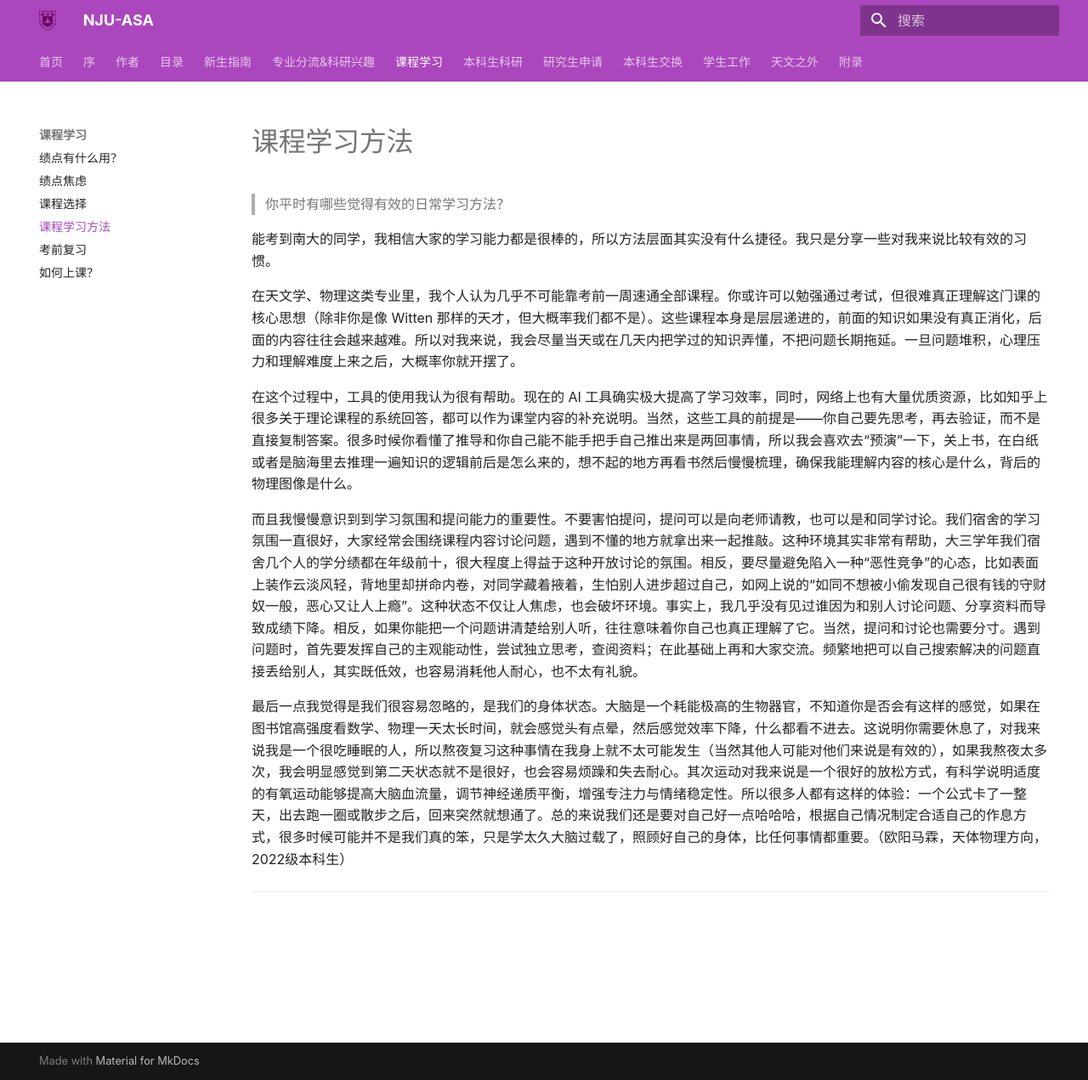
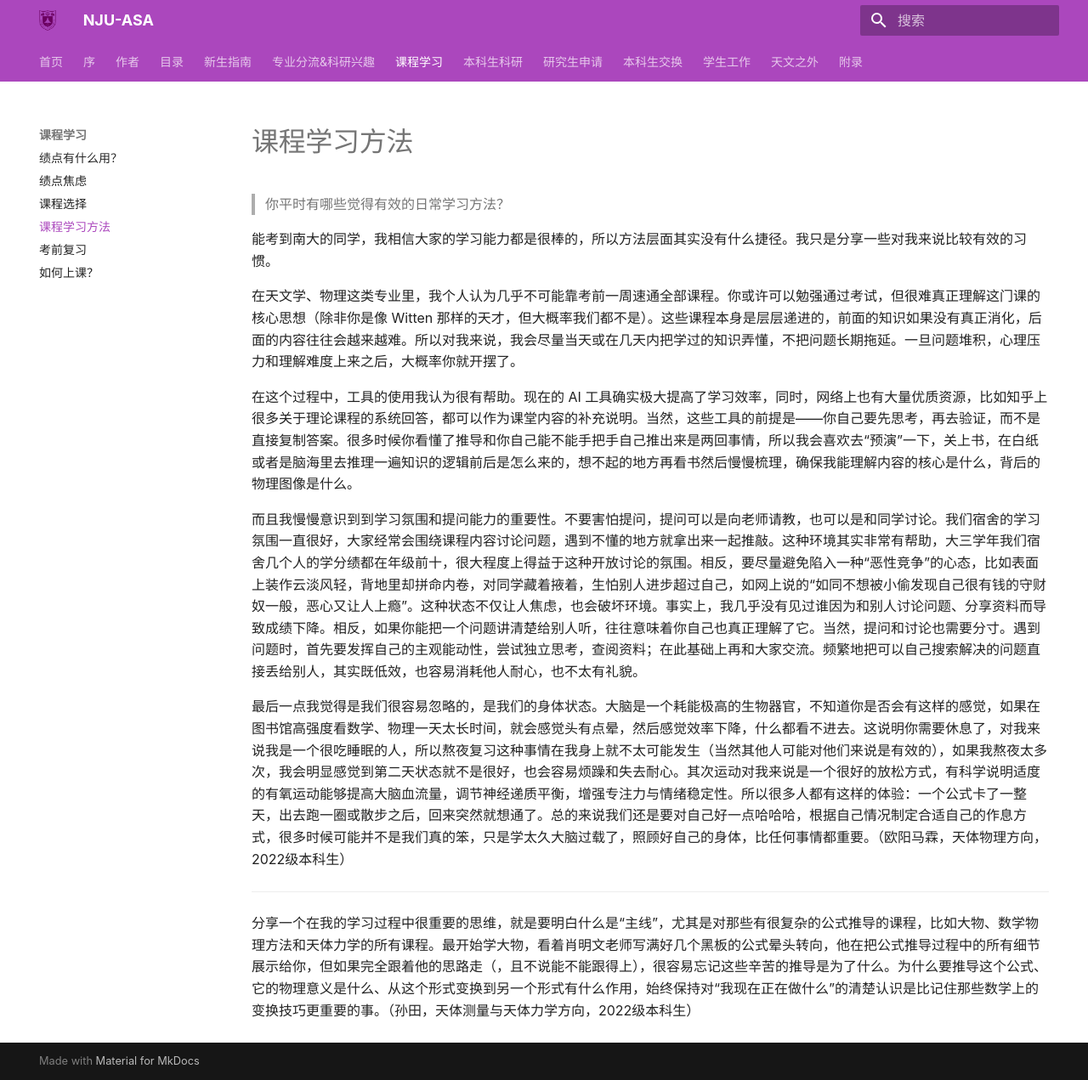
Before and after one commit to nju-astronomy/NJU-ASA, an MkDocs documentation site: the page built from docs/academics/study_methods.md, in a window 1280 px wide and 1271 px high. Shown: the whole window at 85% size. Built offline with MkDocs 1.6.1 and Material for MkDocs 9.7.7, drawn with Linux system fonts in a browser that asks for light colours; some web fonts are replaced.

Commit message:
Update study_methods.md

```diff
--- a/docs/academics/study_methods.md
+++ b/docs/academics/study_methods.md
@@ -11,3 +11,5 @@
 最后一点我觉得是我们很容易忽略的，是我们的身体状态。大脑是一个耗能极高的生物器官，不知道你是否会有这样的感觉，如果在图书馆高强度看数学、物理一天太长时间，就会感觉头有点晕，然后感觉效率下降，什么都看不进去。这说明你需要休息了，对我来说我是一个很吃睡眠的人，所以熬夜复习这种事情在我身上就不太可能发生（当然其他人可能对他们来说是有效的），如果我熬夜太多次，我会明显感觉到第二天状态就不是很好，也会容易烦躁和失去耐心。其次运动对我来说是一个很好的放松方式，有科学说明适度的有氧运动能够提高大脑血流量，调节神经递质平衡，增强专注力与情绪稳定性。所以很多人都有这样的体验：一个公式卡了一整天，出去跑一圈或散步之后，回来突然就想通了。总的来说我们还是要对自己好一点哈哈哈，根据自己情况制定合适自己的作息方式，很多时候可能并不是我们真的笨，只是学太久大脑过载了，照顾好自己的身体，比任何事情都重要。（欧阳马霖，天体物理方向，2022级本科生）
 
 ---
+
+分享一个在我的学习过程中很重要的思维，就是要明白什么是“主线”，尤其是对那些有很复杂的公式推导的课程，比如大物、数学物理方法和天体力学的所有课程。最开始学大物，看着肖明文老师写满好几个黑板的公式晕头转向，他在把公式推导过程中的所有细节展示给你，但如果完全跟着他的思路走（，且不说能不能跟得上），很容易忘记这些辛苦的推导是为了什么。为什么要推导这个公式、它的物理意义是什么、从这个形式变换到另一个形式有什么作用，始终保持对“我现在正在做什么”的清楚认识是比记住那些数学上的变换技巧更重要的事。（孙田，天体测量与天体力学方向，2022级本科生）
```
